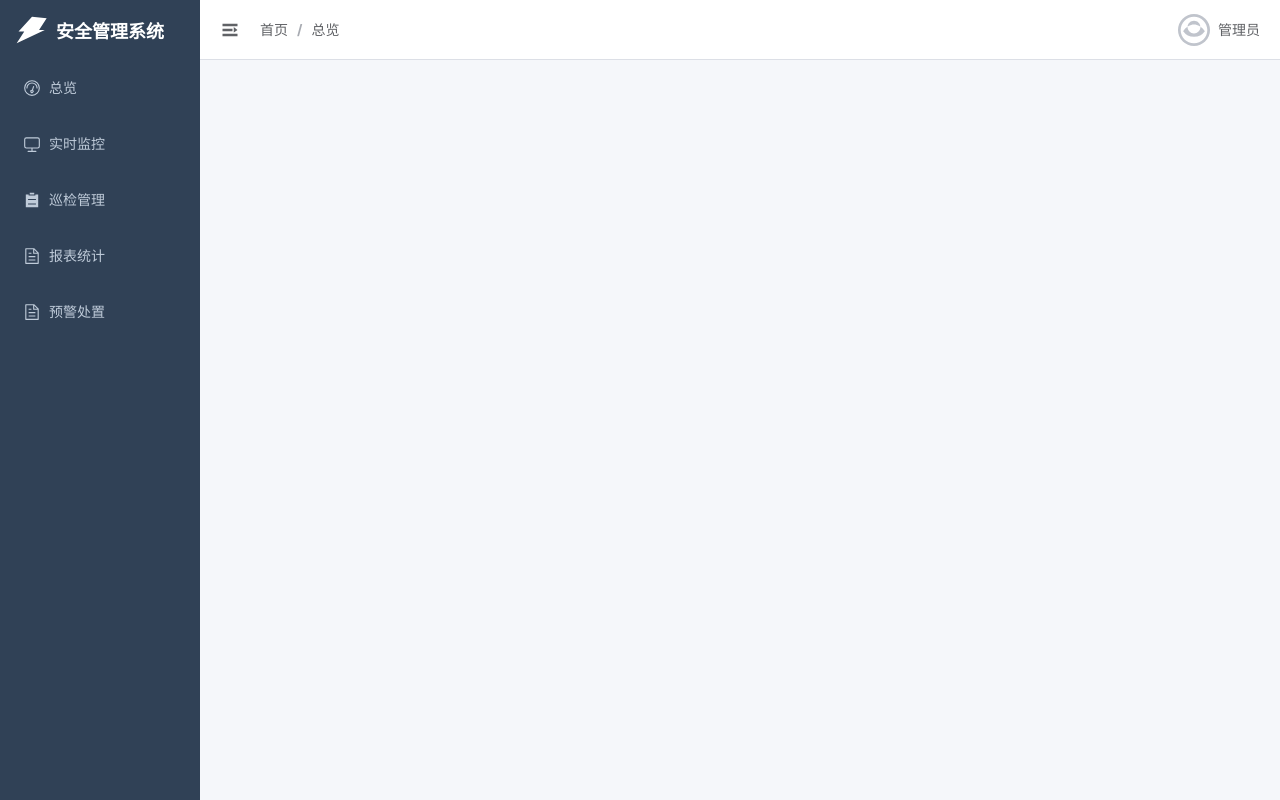
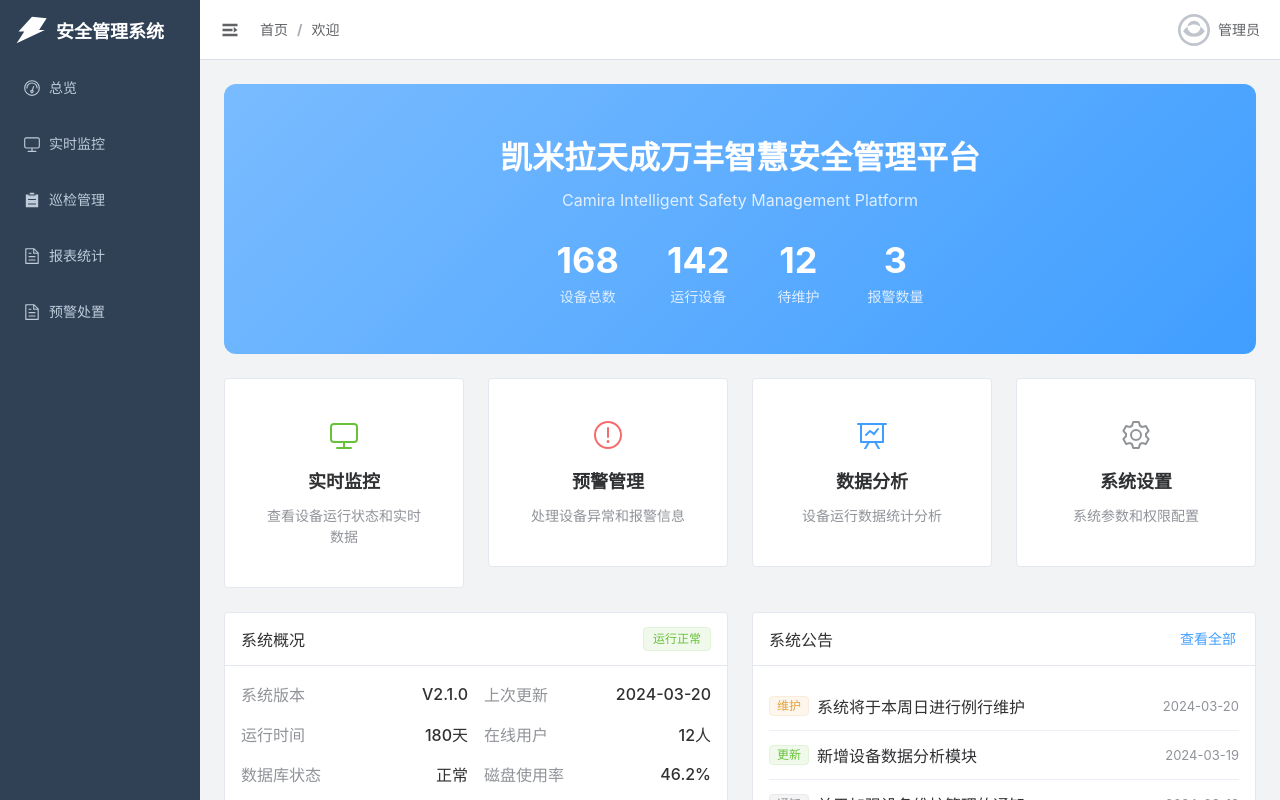
Before and after one commit to zt15864126114/kemira-safety-system, a Vue app: page /#/welcome in a window 1280 px wide. Built offline with nearby package versions, Linux system fonts and the light colour scheme.

Commit message:
修改总览页面的日期与添加欢迎页面

```diff
--- a/src/App.vue
+++ b/src/App.vue
@@ -77,6 +77,7 @@ const route = useRoute()
 const activeMenu = computed(() => route.path)
 const currentRoute = computed(() => {
   const routeMap: Record<string, string> = {
+    '/welcome': '欢迎',
     '/dashboard': '总览',
     '/monitoring': '实时监控',
     '/inspection': '巡检管理',
--- a/src/router/index.ts
+++ b/src/router/index.ts
@@ -5,7 +5,12 @@ const router = createRouter({
   routes: [
     {
       path: '/',
-      redirect: '/dashboard'
+      redirect: '/welcome'
+    },
+    {
+      path:'/welcome',
+      name: 'Welcome',
+      component: () => import('../views/welcome/index.vue')
     },
     {
       path: '/dashboard',
--- a/src/views/alerts/index.vue
+++ b/src/views/alerts/index.vue
@@ -558,15 +558,15 @@ onMounted(() => {
 const statistics = ref([
   {
     label: '今日预警',
-    value: 128,
-    changeRate: 12.5,
-    trend: 'up',
+    value: 2,
+    changeRate: -3.5,
+    trend: 'down',
     type: 'warning',
     icon: 'Warning'
   },
   {
     label: '待处理',
-    value: 45,
+    value: 15,
     changeRate: -5.2,
     trend: 'down',
     type: 'danger',
--- /dev/null
+++ b/src/views/welcome/index.vue
@@ -0,0 +1,400 @@
+<template>
+  <div class="welcome-container">
+    <!-- 欢迎区域 -->
+    <div class="welcome-header">
+      <div class="welcome-content">
+        <h1 class="title">凯米拉天成万丰智慧安全管理平台</h1>
+        <p class="subtitle">Camira Intelligent Safety Management Platform</p>
+        <div class="quick-stats">
+          <div class="stat-item" v-for="stat in quickStats" :key="stat.label">
+            <div class="stat-value" :class="stat.type">{{ stat.value }}</div>
+            <div class="stat-label">{{ stat.label }}</div>
+          </div>
+        </div>
+      </div>
+    </div>
+
+    <!-- 快速入口 -->
+    <div class="quick-access">
+      <el-row :gutter="24">
+        <el-col :span="6" v-for="item in quickAccess" :key="item.title">
+          <el-card
+            shadow="hover"
+            class="access-card"
+            @click="handleNavigation(item.path)"
+          >
+            <div class="card-content">
+              <el-icon :size="32" :class="item.type">
+                <component :is="item.icon" />
+              </el-icon>
+              <h3>{{ item.title }}</h3>
+              <p>{{ item.description }}</p>
+            </div>
+          </el-card>
+        </el-col>
+      </el-row>
+    </div>
+
+    <!-- 系统信息 -->
+    <div class="system-info">
+      <el-row :gutter="24">
+        <el-col :span="12">
+          <el-card class="info-card" shadow="hover">
+            <template #header>
+              <div class="card-header">
+                <span>系统概况</span>
+                <el-tag type="success">运行正常</el-tag>
+              </div>
+            </template>
+            <div class="info-list">
+              <div class="info-item" v-for="info in systemInfo" :key="info.label">
+                <span class="label">{{ info.label }}</span>
+                <span class="value">{{ info.value }}</span>
+              </div>
+            </div>
+          </el-card>
+        </el-col>
+        <el-col :span="12">
+          <el-card class="notice-card" shadow="hover">
+            <template #header>
+              <div class="card-header">
+                <span>系统公告</span>
+                <el-button type="primary" link>查看全部</el-button>
+              </div>
+            </template>
+            <div class="notice-list">
+              <div
+                v-for="notice in notices"
+                :key="notice.id"
+                class="notice-item"
+                @click="viewNotice(notice)"
+              >
+                <div class="notice-content">
+                  <el-tag
+                    size="small"
+                    :type="notice.type"
+                    class="notice-tag"
+                  >
+                    {{ notice.tag }}
+                  </el-tag>
+                  <span class="notice-title">{{ notice.title }}</span>
+                </div>
+                <span class="notice-time">{{ notice.time }}</span>
+              </div>
+            </div>
+          </el-card>
+        </el-col>
+      </el-row>
+    </div>
+  </div>
+</template>
+
+<script setup lang="ts">
+import { ref } from 'vue'
+import { useRouter } from 'vue-router'
+import {
+  Monitor,
+  Warning,
+  DataLine,
+  Setting,
+  Document
+} from '@element-plus/icons-vue'
+
+const router = useRouter()
+
+// 快速统计数据
+const quickStats = ref([
+  { label: '设备总数', value: '168', type: 'primary' },
+  { label: '运行设备', value: '142', type: 'success' },
+  { label: '待维护', value: '12', type: 'warning' },
+  { label: '报警数量', value: '3', type: 'danger' }
+])
+
+// 快速访问入口
+const quickAccess = [
+  {
+    title: '实时监控',
+    description: '查看设备运行状态和实时数据',
+    icon: Monitor,
+    path: '/monitoring',
+    type: 'success'
+  },
+  {
+    title: '预警管理',
+    description: '处理设备异常和报警信息',
+    icon: Warning,
+    path: '/alert',
+    type: 'danger'
+  },
+  {
+    title: '数据分析',
+    description: '设备运行数据统计分析',
+    icon: DataLine,
+    path: '/analysis',
+    type: 'primary'
+  },
+  {
+    title: '系统设置',
+    description: '系统参数和权限配置',
+    icon: Setting,
+    path: '/settings',
+    type: 'info'
+  }
+]
+
+// 系统信息
+const systemInfo = ref([
+  { label: '系统版本', value: 'V2.1.0' },
+  { label: '上次更新', value: '2024-03-20' },
+  { label: '运行时间', value: '180天' },
+  { label: '在线用户', value: '12人' },
+  { label: '数据库状态', value: '正常' },
+  { label: '磁盘使用率', value: '46.2%' }
+])
+
+// 系统公告
+const notices = ref([
+  {
+    id: 1,
+    title: '系统将于本周日进行例行维护',
+    time: '2024-03-20',
+    type: 'warning',
+    tag: '维护'
+  },
+  {
+    id: 2,
+    title: '新增设备数据分析模块',
+    time: '2024-03-19',
+    type: 'success',
+    tag: '更新'
+  },
+  {
+    id: 3,
+    title: '关于加强设备维护管理的通知',
+    time: '2024-03-18',
+    type: 'info',
+    tag: '通知'
+  },
+  {
+    id: 4,
+    title: '预警规则配置指南发布',
+    time: '2024-03-17',
+    type: 'primary',
+    tag: '指南'
+  }
+])
+
+// 方法
+const handleNavigation = (path: string) => {
+  router.push(path)
+}
+
+const viewNotice = (notice: any) => {
+  // TODO: 查看公告详情
+  console.log('查看公告:', notice)
+}
+</script>
+
+<style scoped lang="scss">
+.welcome-container {
+  padding: 24px;
+  background-color: var(--el-bg-color-page);
+  min-height: calc(100vh - 60px);
+
+  .welcome-header {
+    background: linear-gradient(135deg, var(--el-color-primary-light-3), var(--el-color-primary));
+    border-radius: 12px;
+    padding: 48px;
+    margin-bottom: 24px;
+    color: #fff;
+    text-align: center;
+
+    .title {
+      font-size: 32px;
+      margin: 0;
+      font-weight: 600;
+    }
+
+    .subtitle {
+      font-size: 16px;
+      opacity: 0.8;
+      margin: 12px 0 32px;
+    }
+
+    .quick-stats {
+      display: flex;
+      justify-content: center;
+      gap: 48px;
+
+      .stat-item {
+        .stat-value {
+          font-size: 36px;
+          font-weight: bold;
+          line-height: 1;
+          margin-bottom: 8px;
+        }
+
+        .stat-label {
+          font-size: 14px;
+          opacity: 0.8;
+        }
+      }
+    }
+  }
+
+  .quick-access {
+    margin-bottom: 24px;
+
+    .access-card {
+      cursor: pointer;
+      transition: all 0.3s;
+
+      &:hover {
+        transform: translateY(-4px);
+      }
+
+      .card-content {
+        text-align: center;
+        padding: 24px;
+
+        .el-icon {
+          margin-bottom: 16px;
+
+          &.success { color: var(--el-color-success); }
+          &.danger { color: var(--el-color-danger); }
+          &.primary { color: var(--el-color-primary); }
+          &.info { color: var(--el-color-info); }
+        }
+
+        h3 {
+          margin: 0 0 12px;
+          font-size: 18px;
+          color: var(--el-text-color-primary);
+        }
+
+        p {
+          margin: 0;
+          font-size: 14px;
+          color: var(--el-text-color-secondary);
+          line-height: 1.5;
+        }
+      }
+    }
+  }
+
+  .system-info {
+    .info-card {
+      .info-list {
+        display: grid;
+        grid-template-columns: repeat(2, 1fr);
+        gap: 16px;
+
+        .info-item {
+          display: flex;
+          justify-content: space-between;
+          align-items: center;
+
+          .label {
+            color: var(--el-text-color-secondary);
+          }
+
+          .value {
+            color: var(--el-text-color-primary);
+            font-weight: 500;
+          }
+        }
+      }
+    }
+
+    .notice-card {
+      .notice-list {
+        .notice-item {
+          display: flex;
+          justify-content: space-between;
+          align-items: center;
+          padding: 12px 0;
+          cursor: pointer;
+          transition: all 0.3s;
+
+          &:not(:last-child) {
+            border-bottom: 1px solid var(--el-border-color-lighter);
+          }
+
+          &:hover {
+            background-color: var(--el-fill-color-light);
+          }
+
+          .notice-content {
+            display: flex;
+            align-items: center;
+            gap: 8px;
+
+            .notice-tag {
+              flex-shrink: 0;
+            }
+
+            .notice-title {
+              color: var(--el-text-color-primary);
+            }
+          }
+
+          .notice-time {
+            color: var(--el-text-color-secondary);
+            font-size: 13px;
+          }
+        }
+      }
+    }
+  }
+
+  .card-header {
+    display: flex;
+    justify-content: space-between;
+    align-items: center;
+  }
+}
+
+// 响应式布局
+@media screen and (max-width: 1200px) {
+  .welcome-container {
+    .quick-access {
+      :deep(.el-col) {
+        width: 50%;
+        margin-bottom: 16px;
+      }
+    }
+
+    .system-info {
+      :deep(.el-col) {
+        width: 100%;
+        margin-bottom: 16px;
+      }
+    }
+  }
+}
+
+@media screen and (max-width: 768px) {
+  .welcome-container {
+    padding: 16px;
+
+    .welcome-header {
+      padding: 32px 24px;
+
+      .quick-stats {
+        flex-wrap: wrap;
+        gap: 24px;
+
+        .stat-item {
+          width: calc(50% - 12px);
+        }
+      }
+    }
+
+    .quick-access {
+      :deep(.el-col) {
+        width: 100%;
+      }
+    }
+  }
+}
+</style>
```
